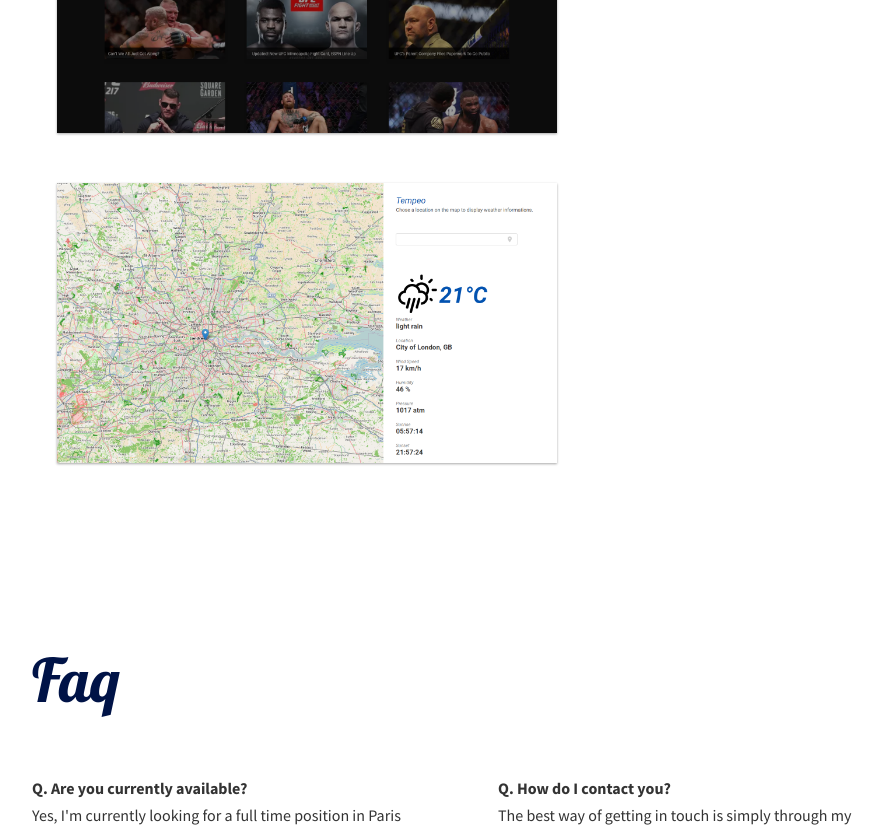
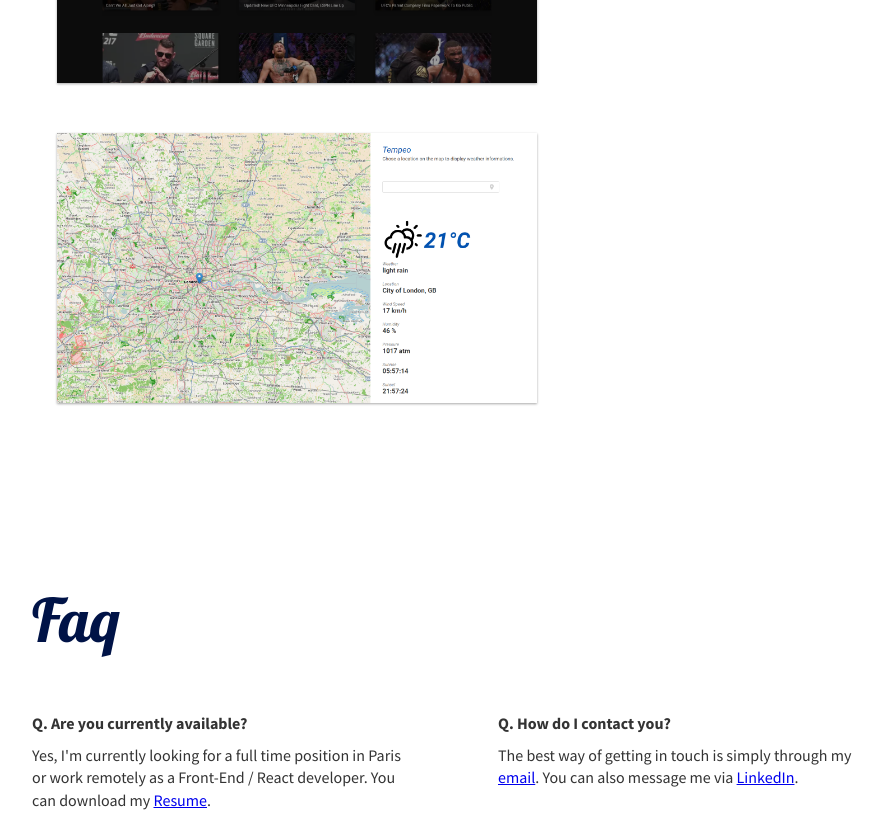
Before and after one commit to kevscript/vue-folio, a Vue app: page / in a window 1280 px wide. Shown: the part 2840-3667 px from the top of the page, without its empty margins (160-1043 px from the left). Built offline with nearby package versions, Linux system fonts and the light colour scheme.

Commit message:
minor styling updates

```diff
--- a/src/styles/home/faq.scss
+++ b/src/styles/home/faq.scss
@@ -25,8 +25,9 @@
     }
 
     span {
+      display: inline-block;
       font-weight: 700;
-      line-height: 2;
+      margin-bottom: 10px;
     }
   }
 }
--- a/src/styles/home/footer.scss
+++ b/src/styles/home/footer.scss
@@ -7,4 +7,8 @@
   justify-content: center;
   align-items: center;
   color: $clr-white;
+
+  p {
+    line-height: 1.8;
+  }
 }
--- a/src/styles/home/projects.scss
+++ b/src/styles/home/projects.scss
@@ -21,8 +21,8 @@
     display: flex;
     justify-content: center;
     align-items: flex-start;
-    max-width: 500px;
-    max-height: 280px;
+    max-width: 480px;
+    max-height: 270px;
     overflow: hidden;
     margin: 25px;
     box-shadow: 0 1px 3px rgba(0,0,0,0.12), 0 1px 2px rgba(0,0,0,0.24);
--- a/src/styles/project/gallery.scss
+++ b/src/styles/project/gallery.scss
@@ -14,7 +14,6 @@
     align-items: center;
 
     .item-container {
-      cursor: pointer;
       position: relative;
       max-width: 100%;
       max-height: 450px;
```
